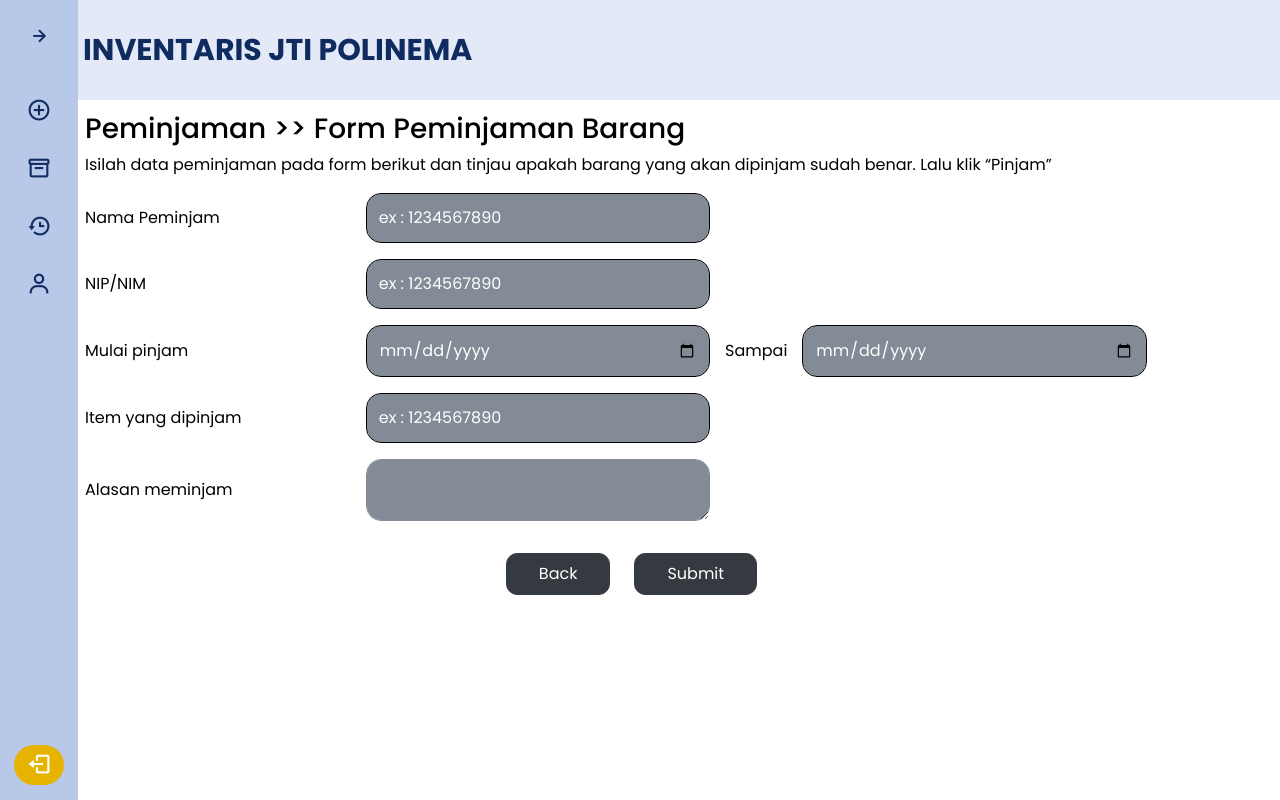
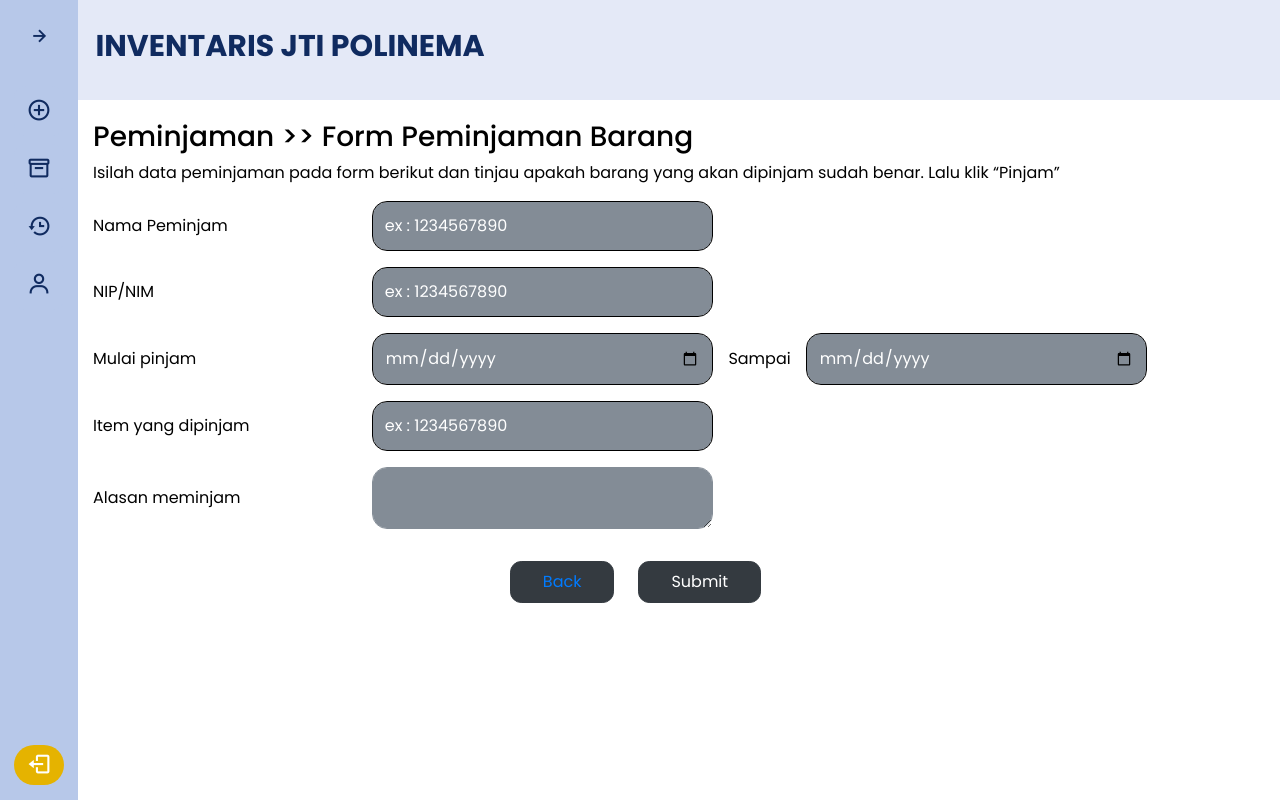
Before and after one commit to Gin-Arata/pasrahTeam-inventory2G, a PHP site: page /pasrahTeam-inventory2G/user/formPeminjaman in a window 1280 px wide; the page is wider, and only the part inside the window is pictured. Run offline with PHP 8.4, Linux system fonts and the light colour scheme; data that the repository does not hold is empty; some libraries are stand-ins or nearby versions.

Commit message:
update menu user

```diff
--- a/app/view/user/formPeminjaman.php
+++ b/app/view/user/formPeminjaman.php
@@ -5,7 +5,7 @@
     </div> -->
     <div class="container">
         <div class="form-control">
-            <div class="ml-2 mt-3 bg-JTI">
+            <div class="ml-3 mt-4 bg-JTI">
                 <h3>Peminjaman >> Form Peminjaman Barang </h3>
                 <p>Isilah data peminjaman pada form berikut dan tinjau apakah barang yang akan dipinjam sudah
                     benar. Lalu klik “Pinjam”</p>
@@ -65,7 +65,9 @@
                         </div>
                     </div>
                     <div class="d-flex justify-content-center mt-3">
-                        <button type="button" class="btn btn-dark mr-4">Back</button>
+                        <button type="button" class="btn btn-dark mr-4">
+                            <a class="text-button" href="menuPeminjaman">Back</a>
+                        </button>
                         <button type="submit" class="btn btn-dark">Submit</button>
                     </div>
                 </form>
--- a/app/view/user/menuPengembalian.php
+++ b/app/view/user/menuPengembalian.php
@@ -6,7 +6,7 @@
     </div> -->
     <div class="container">
         <div class="form-control">
-            <div class="ml-2 mt-3 bg-JTI">
+            <div class="ml-3 mt-4 bg-JTI">
                 <h3>Peminjaman >> Form Pengembqliqn Barang </h3>
                 <p>Isilah data peminjaman pada form berikut dan tinjau apakah barang yang akan dipinjam sudah
                     benar. Lalu klik “Pinjam”</p>
--- a/public/css/user/userSidebar.css
+++ b/public/css/user/userSidebar.css
@@ -275,15 +275,16 @@ input[type="submit"]:hover {
     top: 0;
     left: 65px;
     right: 0;
-    width: 1375px;
+    /* width: 1375px; */
+    /* width: calc(100% - 65px); */
     transition: all 0.5s ease;
     z-index: 9;
     position: absolute;
     height: 100px;
     background: #E4E9F7;
     /* box-shadow: 0 1px 2px rgba(0, 0, 0, 0.2); */
-    font-size: 55px;
-
+    /* font-size: 55px; */
+    font-size: 0px;
 }
 
 .sidebar.open~.home-section {
@@ -296,7 +297,9 @@ input[type="submit"]:hover {
     color: #102B60;
     font-size: 30px;
     font-weight: 650;
-    margin: 18px;
+    /* margin: 18px; */
+    margin-top: 1.5rem;
+    margin-left: 1.9rem;
 }
 
 @media (max-width: 420px) {
```
Also changed, not shown: app/view/user/menuPeminjaman.php (+4 -5 lines).
